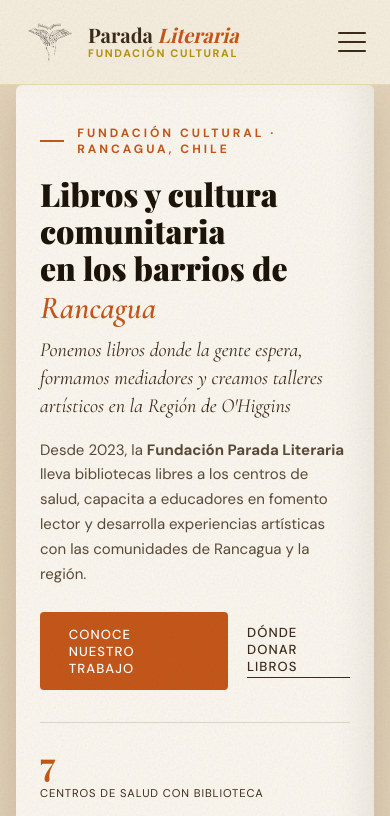
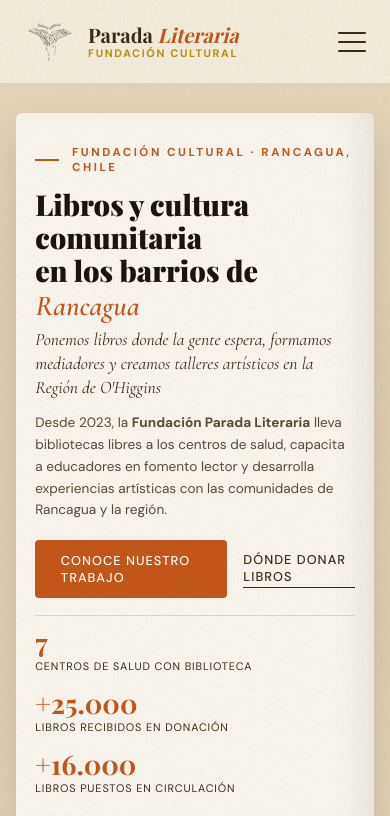
Before and after one commit to Lulencio/FUNDACION-PARADA-LITERARIA, a plain HTML site: page index.html in a window 390 px wide. Shown: the top 816 px of the page. Drawn offline with nearby package versions, Linux system fonts and the light colour scheme; a web font is replaced by a local one.

Commit message:
Ajustar altura del pliego a viewport disponible bajo el header

```diff
--- a/style.css
+++ b/style.css
@@ -1,4 +1,5 @@
 :root {
+  --header-height: 84px;
   --cream: #E6D6BD;
   --parchment: #DBC8A8;
   --ink: #1C1409;
@@ -15,7 +16,7 @@
 
 html {
   scroll-behavior: smooth;
-  scroll-padding-top: 100px;
+  scroll-padding-top: var(--header-height);
 }
 
 body {
@@ -45,11 +46,12 @@
 nav {
   position: fixed;
   top: 0; left: 0; right: 0;
+  height: var(--header-height);
   z-index: 100;
   display: flex;
   justify-content: space-between;
   align-items: center;
-  padding: 1.2rem 4rem;
+  padding: 0 4rem;
   background: rgba(245, 239, 224, 0.94);
   backdrop-filter: blur(14px);
   border-bottom: 1px solid rgba(184, 146, 10, 0.2);
@@ -186,25 +188,28 @@
 
 /* ─── HERO: PLIEGO INICIAL POP-UP (POC) ─── */
 #hero.popup-book-stage {
-  min-height: calc(100vh - 90px);
-  padding: 105px 2rem 2.5rem;
+  min-height: calc(100dvh - var(--header-height));
+  height: calc(100dvh - var(--header-height));
+  margin-top: var(--header-height);
+  padding: clamp(0.8rem, 1.8vh, 1.8rem) 2rem;
   display: flex;
   justify-content: center;
   align-items: center;
   perspective: 1600px;
   background: radial-gradient(circle at 50% 35%, rgba(219, 200, 168, 0.45) 0%, rgba(230, 214, 189, 0.85) 75%);
-  overflow: visible;
+  box-sizing: border-box;
 }
 
 .book-container {
   width: 100%;
-  max-width: 1180px;
+  max-width: 1160px;
+  max-height: calc(100dvh - var(--header-height) - 2.5rem);
   display: grid;
-  grid-template-columns: 1.2fr 0.8fr;
+  grid-template-columns: 1.25fr 0.75fr;
   position: relative;
   transform-style: preserve-3d;
-  box-shadow: 0 30px 60px -15px rgba(28, 20, 9, 0.22),
-              0 12px 20px -5px rgba(28, 20, 9, 0.12);
+  box-shadow: 0 25px 50px -15px rgba(28, 20, 9, 0.22),
+              0 10px 18px -5px rgba(28, 20, 9, 0.12);
   border-radius: 6px;
 }
 
@@ -213,8 +218,8 @@
   position: absolute;
   top: 0;
   bottom: 0;
-  left: 60%;
-  width: 20px;
+  left: 62.5%;
+  width: 18px;
   transform: translateX(-50%);
   background: linear-gradient(90deg,
     rgba(28, 20, 9, 0.2) 0%,
@@ -229,9 +234,13 @@
 .book-page {
   position: relative;
   background: #FAF6EE;
-  padding: 3.2rem 3rem 2.8rem;
+  padding: clamp(1.6rem, 3.2vh, 2.8rem) clamp(1.8rem, 3vw, 3rem);
   transform-style: preserve-3d;
+  display: flex;
+  flex-direction: column;
+  justify-content: center;
   transition: transform 0.6s cubic-bezier(0.16, 1, 0.3, 1);
+  box-sizing: border-box;
 }
 
 .page-left {
@@ -246,11 +255,8 @@
   border-radius: 0 6px 6px 0;
   transform-origin: left center;
   box-shadow: inset 25px 0 35px -15px rgba(28, 20, 9, 0.12);
-  display: flex;
-  flex-direction: column;
-  justify-content: center;
   align-items: center;
-  padding: 3rem 2.5rem;
+  padding: clamp(1.6rem, 3vh, 2.5rem) clamp(1.5rem, 2.5vw, 2.5rem);
   overflow: visible;
 }
 
@@ -265,11 +271,11 @@
 /* Tipografía y elementos de página izquierda */
 .hero-eyebrow {
   font-family: 'DM Sans', sans-serif;
-  font-size: 0.75rem;
-  letter-spacing: 0.25em;
+  font-size: 0.72rem;
+  letter-spacing: 0.22em;
   text-transform: uppercase;
   color: var(--terracotta);
-  margin-bottom: 1.2rem;
+  margin-bottom: 0.8rem;
   display: flex;
   align-items: center;
   gap: 0.8rem;
@@ -278,18 +284,18 @@
 
 .hero-eyebrow::before {
   content: '';
-  width: 32px;
+  width: 28px;
   height: 2px;
   background: var(--terracotta);
 }
 
 .hero-title {
   font-family: 'Playfair Display', serif;
-  font-size: clamp(2rem, 3.4vw, 3.2rem);
+  font-size: clamp(1.8rem, 2.8vw, 2.9rem);
   line-height: 1.15;
   font-weight: 900;
   color: var(--ink);
-  margin-bottom: 0.6rem;
+  margin-bottom: 0.4rem;
 }
 
 .hero-title em {
@@ -301,33 +307,34 @@
 
 .hero-subtitle {
   font-family: 'Cormorant Garamond', serif;
-  font-size: 1.25rem;
+  font-size: clamp(1.1rem, 1.6vh, 1.25rem);
   font-weight: 400;
   font-style: italic;
   color: var(--bark);
-  margin-bottom: 1.1rem;
-  line-height: 1.4;
+  margin-bottom: 0.8rem;
+  line-height: 1.35;
 }
 
 .hero-desc {
-  font-size: 0.94rem;
-  line-height: 1.65;
+  font-size: clamp(0.85rem, 1.4vh, 0.92rem);
+  line-height: 1.6;
   color: #5a4a38;
-  max-width: 500px;
-  margin-bottom: 1.6rem;
+  max-width: 480px;
+  margin-bottom: 1.2rem;
 }
 
 .hero-actions {
   display: flex;
-  gap: 1.2rem;
+  gap: 1rem;
   align-items: center;
+  margin-bottom: 0.2rem;
 }
 
 .btn-primary {
   background: var(--terracotta);
   color: var(--white);
-  padding: 0.85rem 1.8rem;
-  font-size: 0.82rem;
+  padding: 0.75rem 1.6rem;
+  font-size: 0.8rem;
   font-weight: 500;
   letter-spacing: 0.08em;
   text-transform: uppercase;
@@ -347,7 +354,7 @@
 
 .btn-secondary {
   color: var(--bark);
-  font-size: 0.82rem;
+  font-size: 0.8rem;
   font-weight: 500;
   letter-spacing: 0.08em;
   text-transform: uppercase;
@@ -361,26 +368,27 @@
 
 .hero-stats {
   display: flex;
-  gap: 2rem;
-  margin-top: 2rem;
-  padding-top: 1.5rem;
+  gap: clamp(1.4rem, 2vw, 2rem);
+  margin-top: clamp(1rem, 2vh, 1.8rem);
+  padding-top: clamp(0.8rem, 1.5vh, 1.2rem);
   border-top: 1px solid rgba(61, 43, 26, 0.15);
 }
 
 .stat-number {
   font-family: 'Playfair Display', serif;
-  font-size: 2.1rem;
+  font-size: clamp(1.7rem, 2.8vh, 2.1rem);
   font-weight: 700;
   color: var(--terracotta);
   line-height: 1;
 }
 
 .stat-label {
-  font-size: 0.7rem;
+  font-size: 0.68rem;
   letter-spacing: 0.08em;
   text-transform: uppercase;
   color: var(--bark);
-  margin-top: 0.3rem;
+  margin-top: 0.25rem;
+  line-height: 1.25;
 }
 
 /* ── Capas Pop-Up 3D (Página Derecha) ── */
@@ -388,7 +396,7 @@
   display: flex;
   flex-direction: column;
   align-items: center;
-  gap: 1.5rem;
+  gap: clamp(0.8rem, 1.8vh, 1.4rem);
   width: 100%;
   transform-style: preserve-3d;
 }
@@ -404,13 +412,13 @@
   display: flex;
   flex-direction: column;
   align-items: center;
-  filter: drop-shadow(0 16px 18px rgba(28, 20, 9, 0.25));
+  filter: drop-shadow(0 14px 16px rgba(28, 20, 9, 0.22));
 }
 
 .popup-cutout {
-  width: clamp(160px, 24vw, 210px);
+  width: clamp(130px, 19vh, 185px);
   height: auto;
-  border: 7px solid #FFFFFF;
+  border: 6px solid #FFFFFF;
   border-radius: 3px;
   display: block;
   transform-origin: bottom center;
@@ -445,11 +453,11 @@
 .popup-quote-card {
   background: #FAF6EE;
   border-left: 3px solid var(--terracotta);
-  padding: 1rem 1.2rem;
+  padding: clamp(0.7rem, 1.4vh, 1rem) clamp(0.9rem, 1.5vw, 1.2rem);
   border-radius: 0 4px 4px 0;
   box-shadow: 0 8px 20px -6px rgba(28, 20, 9, 0.12),
               0 2px 6px rgba(28, 20, 9, 0.06);
-  max-width: 340px;
+  max-width: 320px;
   transform: translateZ(25px);
   transition: transform 0.3s ease;
 }
@@ -460,11 +468,11 @@
 
 .popup-quote-card p {
   font-family: 'Cormorant Garamond', serif;
-  font-size: 1.1rem;
+  font-size: clamp(0.95rem, 1.5vh, 1.08rem);
   font-style: italic;
-  line-height: 1.4;
+  line-height: 1.35;
   color: var(--bark);
-  margin-bottom: 0.5rem;
+  margin-bottom: 0.4rem;
 }
 
 .popup-quote-card cite {
@@ -487,7 +495,10 @@
 }
 
 /* ─── SECCIÓN GLOBAL ─── */
-section { padding: 4.5rem 0; }
+section {
+  padding: clamp(2.5rem, 5vh, 4rem) 0;
+  box-sizing: border-box;
+}
 
 .container {
   max-width: 1200px;
@@ -495,7 +506,7 @@
   padding: 0 2rem;
 }
 
-.section-header { margin-bottom: 3.5rem; }
+.section-header { margin-bottom: clamp(1.8rem, 3.5vh, 2.8rem); }
 .section-header.text-center { text-align: center; }
 
 .section-eyebrow {
@@ -1345,12 +1356,23 @@
 
 /* ─── RESPONSIVE ─── */
 @media (max-width: 1024px) {
-  nav { padding: 1.2rem 2.5rem; }
-  #hero.popup-book-stage { padding: 100px 1.5rem 3rem; perspective: none; }
-  .book-container { grid-template-columns: 1fr; border-radius: 6px; box-shadow: 0 20px 40px rgba(28, 20, 9, 0.12); }
+  nav { padding: 0 2rem; }
+  #hero.popup-book-stage {
+    height: auto;
+    min-height: auto;
+    margin-top: var(--header-height);
+    padding: 2.5rem 1.5rem 3rem;
+    perspective: none;
+  }
+  .book-container {
+    max-height: none;
+    grid-template-columns: 1fr;
+    border-radius: 6px;
+    box-shadow: 0 20px 40px rgba(28, 20, 9, 0.12);
+  }
   .book-spine { display: none; }
-  .page-left { border-radius: 6px 6px 0 0; border-right: none; border-bottom: 1px solid rgba(61, 43, 26, 0.12); padding: 3.5rem 2rem; }
-  .page-right { border-radius: 0 0 6px 6px; padding: 3rem 2rem; }
+  .page-left { border-radius: 6px 6px 0 0; border-right: none; border-bottom: 1px solid rgba(61, 43, 26, 0.12); padding: 3rem 2rem; }
+  .page-right { border-radius: 0 0 6px 6px; padding: 2.5rem 2rem; }
   .activities-grid { grid-template-columns: repeat(2, 1fr); }
   .team-grid { grid-template-columns: repeat(3, 1fr); gap: 1.5rem; }
   .manifiesto { grid-template-columns: 1fr; gap: 2.5rem; }
@@ -1363,13 +1385,18 @@
 }
 
 @media (max-width: 768px) {
-  nav { padding: 1rem 1.5rem; }
+  nav { padding: 0 1.5rem; }
   .nav-links { display: none; }
   .nav-toggle { display: flex; }
-  #hero.popup-book-stage { padding: 85px 1rem 2.5rem; }
-  .page-left { padding: 2.5rem 1.5rem; }
+  #hero.popup-book-stage {
+    height: auto;
+    min-height: auto;
+    margin-top: var(--header-height);
+    padding: 1.8rem 1rem 2.5rem;
+  }
+  .page-left { padding: 2rem 1.2rem; }
   .page-right { padding: 2rem 1.2rem; }
-  .hero-stats { flex-direction: column; gap: 1.2rem; }
+  .hero-stats { flex-direction: column; gap: 1rem; }
   .activities-grid { grid-template-columns: 1fr; }
   .alianzas-lista { grid-template-columns: 1fr; }
   .team-grid { grid-template-columns: 1fr; }
```
